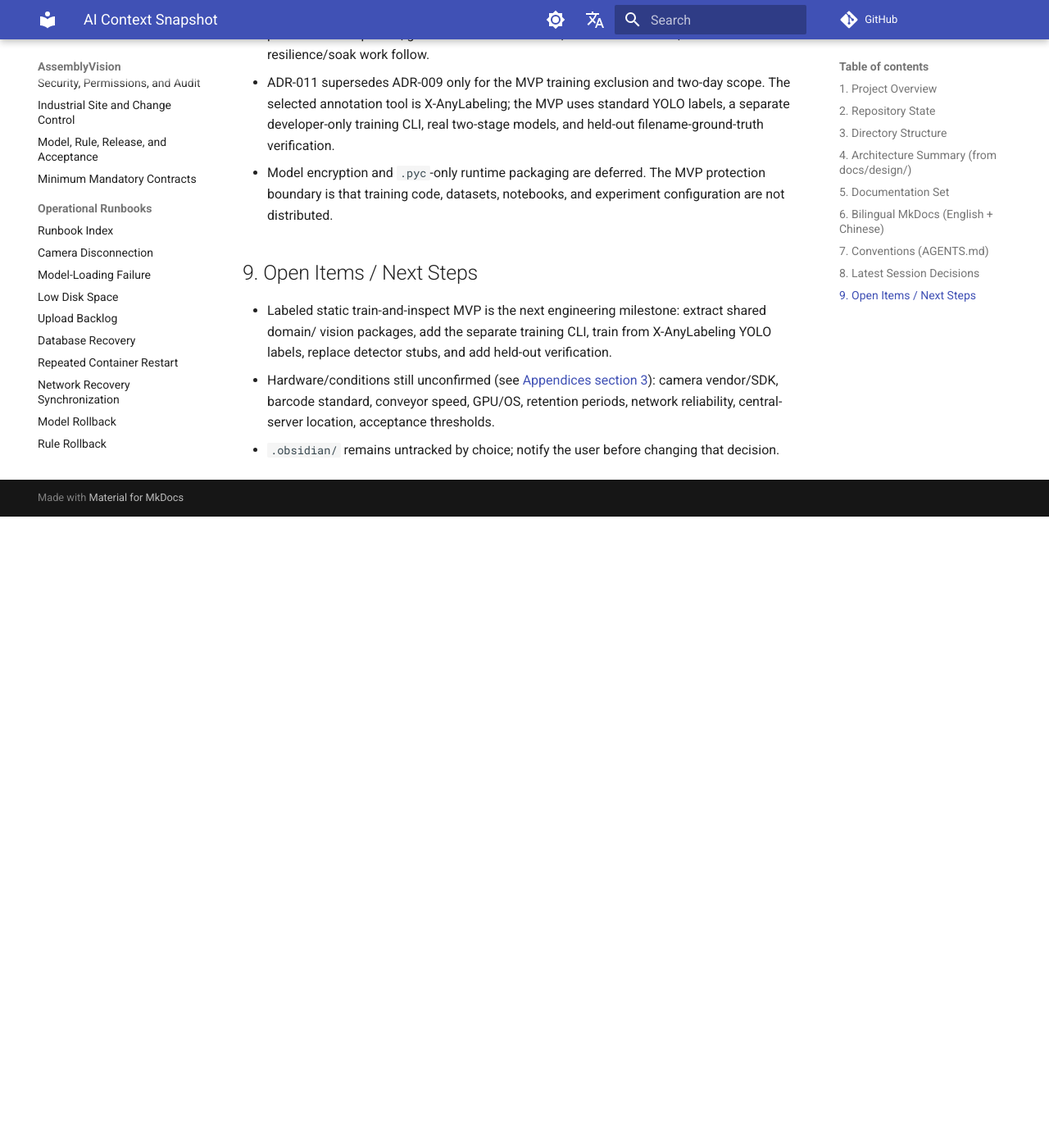
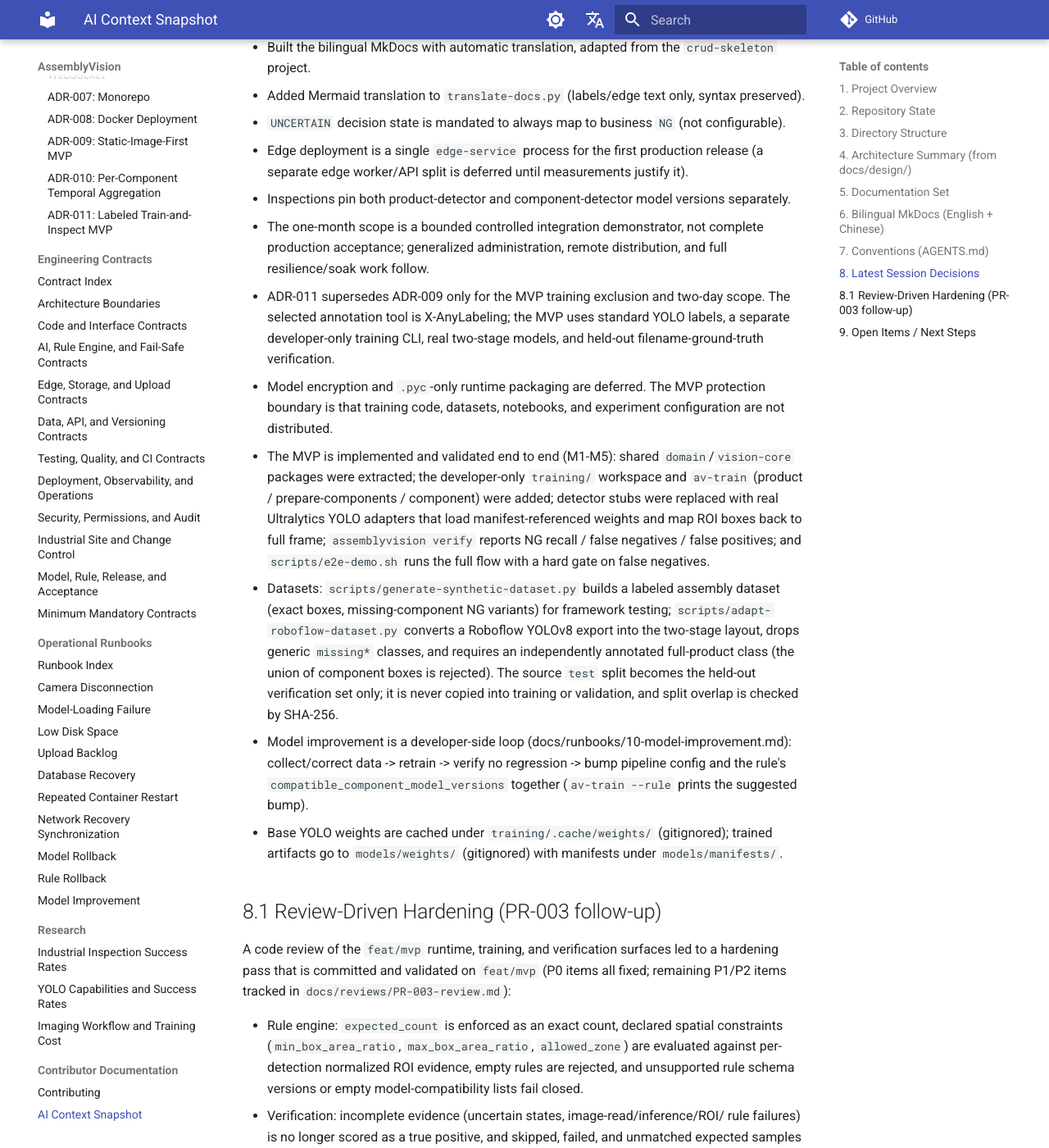
Before and after one commit to dream-studio-china/assembly-vision, an MkDocs documentation site: the page built from docs/ai/context.md, in a window 1280 px wide and 1400 px high, scrolled down 4502 px. Shown: the whole window at 82% size. Built offline with MkDocs 1.6.1 and Material for MkDocs 9.7.7, drawn with Linux system fonts in a browser that asks for light colours; comment, search, counter and statistics services are not loaded; before the commit the page ends 5132 px from its top, so only the background shows below that; some of the changed text lies outside the part shown.

Commit message:
docs: update AI context snapshot for review-driven hardening

````diff
--- a/docs/ai/context.md
+++ b/docs/ai/context.md
@@ -18,9 +18,11 @@
 - **Architecture**: edge-client + central-server. All production-critical image processing and
   final decisions execute on the edge industrial computer; the central server is never required
   for real-time inspection.
-- **Current repository state**: the static-image edge-service scaffold exists on `feat/mvp`
-  (uv workspace, domain models, ROI/rule logic, CLI, output writer, and tests). The next
-  concrete milestone is the labeled static train-and-inspect MVP defined by ADR-011.
+- **Current repository state**: the labeled static train-and-inspect MVP (ADR-011) is
+  implemented and validated on `feat/mvp`. The uv workspace ships shared `domain` and
+  `vision-core` packages, a developer-only `av-train` training CLI, real two-stage
+  Ultralytics YOLO inspection (`assemblyvision inspect`), and held-out verification
+  (`assemblyvision verify`) reporting NG recall, false negatives, and false positives.
 
 ## 2. Repository State
 
@@ -35,16 +37,26 @@
 ```
 assembly-vision/
 ├── README.md               # Root README with docs map + bilingual site instructions
+├── QUICKSTART.md           # Developer onboarding: setup, checks, CLI, end-to-end demo
 ├── AGENTS.md               # Coding rules: language, engineering, git workflow, security
 ├── LICENSE                 # MIT License (c) 2026 dream-studio-china
 ├── .gitignore              # Ignores site/, docs-zh/, generated configs, Python/OS artifacts
+├── Makefile                # Quality gates: lint, format, typecheck, test, check
 ├── mkdocs.yml              # Master bilingual MkDocs config (Material, Mermaid rendering)
 ├── scripts/
 │   ├── translate-docs.py            # docs/ -> docs-zh/ Chinese translation (deep-translator)
 │   ├── generate-mkdocs-configs.py   # generates mkdocs-en.yml / mkdocs-zh.yml from mkdocs.yml
-│   └── build-docs.sh                # translate -> build site/ (EN) and site/zh/ (ZH)
-├── .github/workflows/docs.yml       # GitHub Pages deploy on push to main
-├── apps/edge-service/                # Current static inspection CLI scaffold
+│   ├── build-docs.sh                # translate -> build site/ (EN) and site/zh/ (ZH)
+│   ├── e2e-demo.sh                  # full train->prepare->train->inspect->verify smoke test
+│   ├── generate-synthetic-dataset.py# procedural labeled assembly dataset (exact boxes)
+│   ├── adapt-roboflow-dataset.py    # Roboflow YOLOv8 export -> two-stage layout
+│   └── tests/                       # tests for the Roboflow adapter
+├── .github/workflows/               # ci.yml (repo-wide quality gates) + docs.yml (Pages deploy)
+├── apps/edge-service/                # inspection runtime (inspect/verify CLI, pipeline, rules, detectors)
+├── packages/python/
+│   ├── domain/                       # canonical models, errors, reason codes
+│   └── vision-core/                  # ROI engine, image sources, manifest loading
+├── training/                         # developer-only av-train CLI (product/prepare-components/component)
 ├── config/examples/                  # Example pipeline, rule, and manifest configuration
 ├── models/manifests/                 # Checked model metadata; weights remain outside Git
 ├── tests/fixtures/                   # Small non-sensitive test fixtures
@@ -56,8 +68,9 @@
     ├── contributing.md     # Contributor-facing repository rules and precedence
     ├── overrides/main.html # Theme override placeholder
     ├── ai/context.md       # THIS file
+    ├── reviews/            # Code-review follow-up findings (PR-003-review.md)
     ├── contracts/          # 11 mandatory engineering contracts + index
-    ├── runbooks/           # 9 mandatory operational recovery runbooks + index
+    ├── runbooks/           # 10 operational recovery runbooks + index
     ├── design/             # 28 design documents + appendices + decisions/
     │   ├── 00-cover-and-status.md ... 27-risks-and-mitigations.md
     │   ├── appendices.md   # Terminology, decision checklist, open questions, reason codes
@@ -110,7 +123,7 @@
 - [docs/contracts/](../contracts/README.md): 11 enforceable architecture, safety, API, quality,
   operations, security, change-control, and acceptance contracts.
 - [docs/runbooks/](../runbooks/README.md): executable recovery procedures for all contract-required
-  operational scenarios.
+  operational scenarios, including model improvement (runbook 10).
 
 ## 6. Bilingual MkDocs (English + Chinese)
 
@@ -161,12 +174,65 @@
   training CLI, real two-stage models, and held-out filename-ground-truth verification.
 - Model encryption and `.pyc`-only runtime packaging are deferred. The MVP protection boundary is
   that training code, datasets, notebooks, and experiment configuration are not distributed.
+- The MVP is implemented and validated end to end (M1-M5): shared `domain`/`vision-core`
+  packages were extracted; the developer-only `training/` workspace and `av-train`
+  (product / prepare-components / component) were added; detector stubs were replaced with real
+  Ultralytics YOLO adapters that load manifest-referenced weights and map ROI boxes back to full
+  frame; `assemblyvision verify` reports NG recall / false negatives / false positives; and
+  `scripts/e2e-demo.sh` runs the full flow with a hard gate on false negatives.
+- Datasets: `scripts/generate-synthetic-dataset.py` builds a labeled assembly dataset (exact
+  boxes, missing-component NG variants) for framework testing; `scripts/adapt-roboflow-dataset.py`
+  converts a Roboflow YOLOv8 export into the two-stage layout, drops generic `missing*` classes,
+  and requires an independently annotated full-product class (the union of component boxes is
+  rejected). The source `test` split becomes the held-out verification set only; it is never
+  copied into training or validation, and split overlap is checked by SHA-256.
+- Model improvement is a developer-side loop (docs/runbooks/10-model-improvement.md):
+  collect/correct data -> retrain -> verify no regression -> bump pipeline config and the rule's
+  `compatible_component_model_versions` together (`av-train --rule` prints the suggested bump).
+- Base YOLO weights are cached under `training/.cache/weights/` (gitignored); trained artifacts go
+  to `models/weights/` (gitignored) with manifests under `models/manifests/`.
+
+## 8.1 Review-Driven Hardening (PR-003 follow-up)
+
+A code review of the `feat/mvp` runtime, training, and verification surfaces led
+to a hardening pass that is committed and validated on `feat/mvp` (P0 items all
+fixed; remaining P1/P2 items tracked in `docs/reviews/PR-003-review.md`):
+
+- Rule engine: `expected_count` is enforced as an exact count, declared spatial
+  constraints (`min_box_area_ratio`, `max_box_area_ratio`, `allowed_zone`) are
+  evaluated against per-detection normalized ROI evidence, empty rules are
+  rejected, and unsupported rule schema versions or empty model-compatibility
+  lists fail closed.
+- Verification: incomplete evidence (uncertain states, image-read/inference/ROI/
+  rule failures) is no longer scored as a true positive, and skipped, failed,
+  and unmatched expected samples make `verify` exit non-zero.
+- Model integrity: runtime verifies artifact size and SHA-256, validates the
+  loaded model class map against the manifest, rejects absolute artifact URIs,
+  and binds the rule-facing model version to the verified manifest.
+- Detector fail-safe: malformed output (invalid class IDs, non-finite confidence
+  or coordinates, out-of-bounds boxes, bad tensor shapes) is converted to
+  `INFERENCE_ERROR` at the adapter boundary instead of escaping or mis-indexing.
+- Configuration: thresholds must be finite and in `[0, 1]`, booleans are strict,
+  `min_area_pixels` must be a positive integer, and unknown keys are rejected in
+  every section.
+- Training data: malformed or out-of-range labels, zero-sized and out-of-frame
+  boxes are fatal; missing label files warn; empty label files are valid
+  negatives; component preparation keeps negative ROI crops; and published
+  model versions refuse to be silently overwritten with different bytes.
+- Quality gates: `ruff check .`, `ruff format --check .`, `mypy .`, and
+  `pytest` now cover the whole repository (edge, packages, training, scripts
+  tests) via the Makefile and a new `.github/workflows/ci.yml`.
 
 ## 9. Open Items / Next Steps
 
-- Labeled static train-and-inspect MVP is the next engineering milestone: extract shared domain/
-  vision packages, add the separate training CLI, train from X-AnyLabeling YOLO labels, replace
-  detector stubs, and add held-out verification.
+- The static train-and-inspect MVP is complete and validated on synthetic data (NG recall 1.0,
+  zero false negatives on the held-out set). The next milestone is the one-month target
+  (roadmap 25.5): camera/barcode integration, product windows, local persistence, temporal
+  aggregation, edge dashboard, upload queue, and one central ingestion/history/review path.
+- Real customer data is still required: annotate with X-AnyLabeling (product + component boxes),
+  then run `av-train` -> `assemblyvision inspect` -> `assemblyvision verify`. Public Roboflow
+  datasets (e.g., BoardEye-Missing-Component) can validate the framework but not a specific line.
+- Model improvement workflow is documented (runbook 10) with `av-train --rule` version hints.
 - Hardware/conditions still unconfirmed (see [Appendices section 3](../design/appendices.md#3-global-open-questions)):
   camera vendor/SDK, barcode standard, conveyor speed, GPU/OS, retention periods, network
   reliability, central-server location, acceptance thresholds.
````
Also changed, not shown: other parts of docs/ai/context.md (+1 -1 lines).
